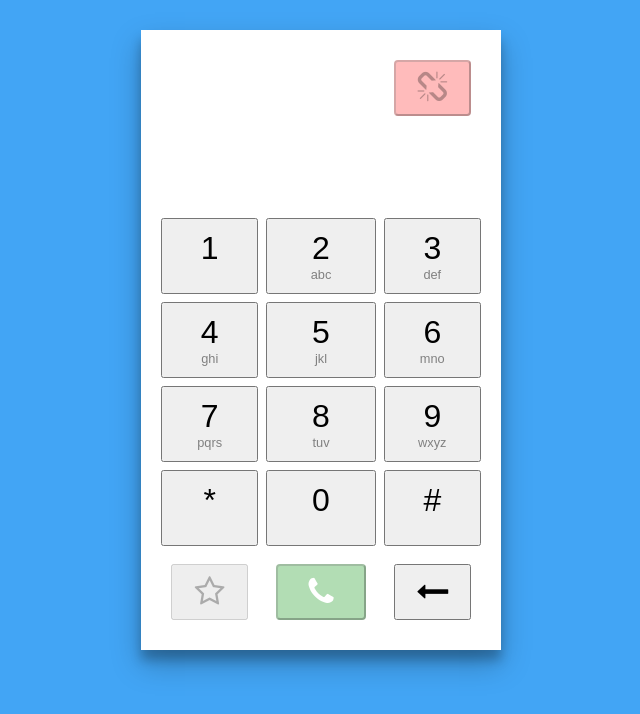
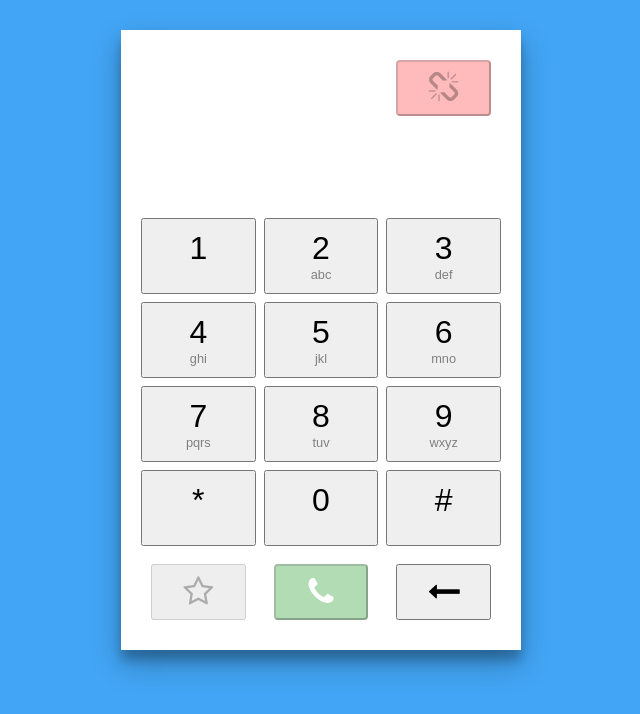
Before and after one commit to Mx-Wolf/on-redux, a React (Create React App) app: page / in a window 1280 px wide. Shown: the top 714 px of the page, without its empty margins (319-959 px from the left). Built offline with nearby package versions, Linux system fonts and the light colour scheme.

Commit message:
minor correction for styles

```diff
--- a/src/App.css
+++ b/src/App.css
@@ -26,7 +26,7 @@ body {
 
 .container {
   background-color: white;
-  width: 320px;
+  width: 360px;
   padding: 20px;
   margin: 30px auto;
   /*height: 420px;*/
```
